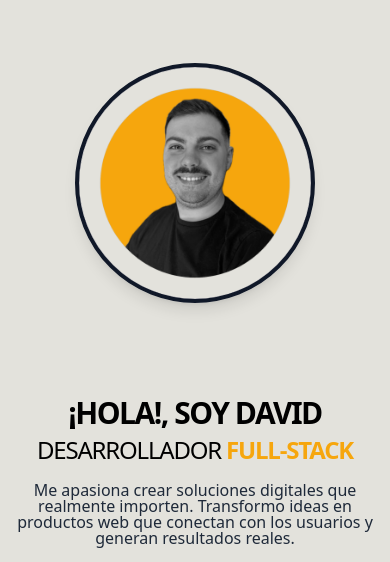
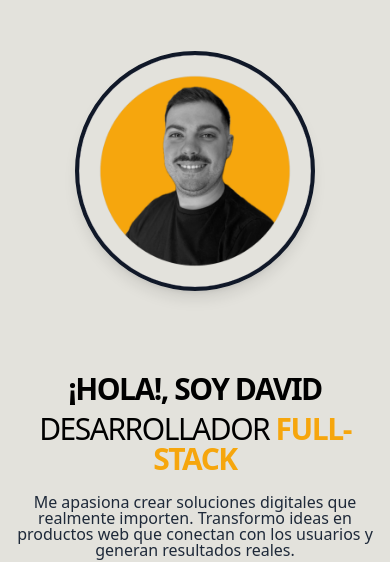
Before and after one commit to davto-xyz/portfolio, an Astro site: page / in a window 390 px wide. Shown: the part 109-671 px from the top of the page. Built offline with nearby package versions, Linux system fonts and the light colour scheme; Astro itself is replaced by a stand-in of ours.

Commit message:
fix: Update subtitle font size for improved readability in ModernHero component

```diff
--- a/src/components/ModernHero.astro
+++ b/src/components/ModernHero.astro
@@ -18,7 +18,7 @@ import heroImage from '../assets/images/hero.png';
 
         <!-- Subtitle -->
         <div class="hero-animate mb-5 break-words" data-speed="0.8">
-          <h2 class="text-center lg:text-left text-2xl sm:text-2xl md:text-3xl font-medium font-stretch-ultra-expanded text-black mb-2 uppercase tracking-tighter leading-none ">
+          <h2 class="text-center lg:text-left text-3xl sm:text-2xl md:text-3xl lg:3xl font-medium font-stretch-ultra-expanded text-black mb-2 uppercase tracking-tighter leading-none ">
            Desarrollador <span class="text-gold-500 font-bold">Full-stack</span>
           </h2>
         </div>
```
